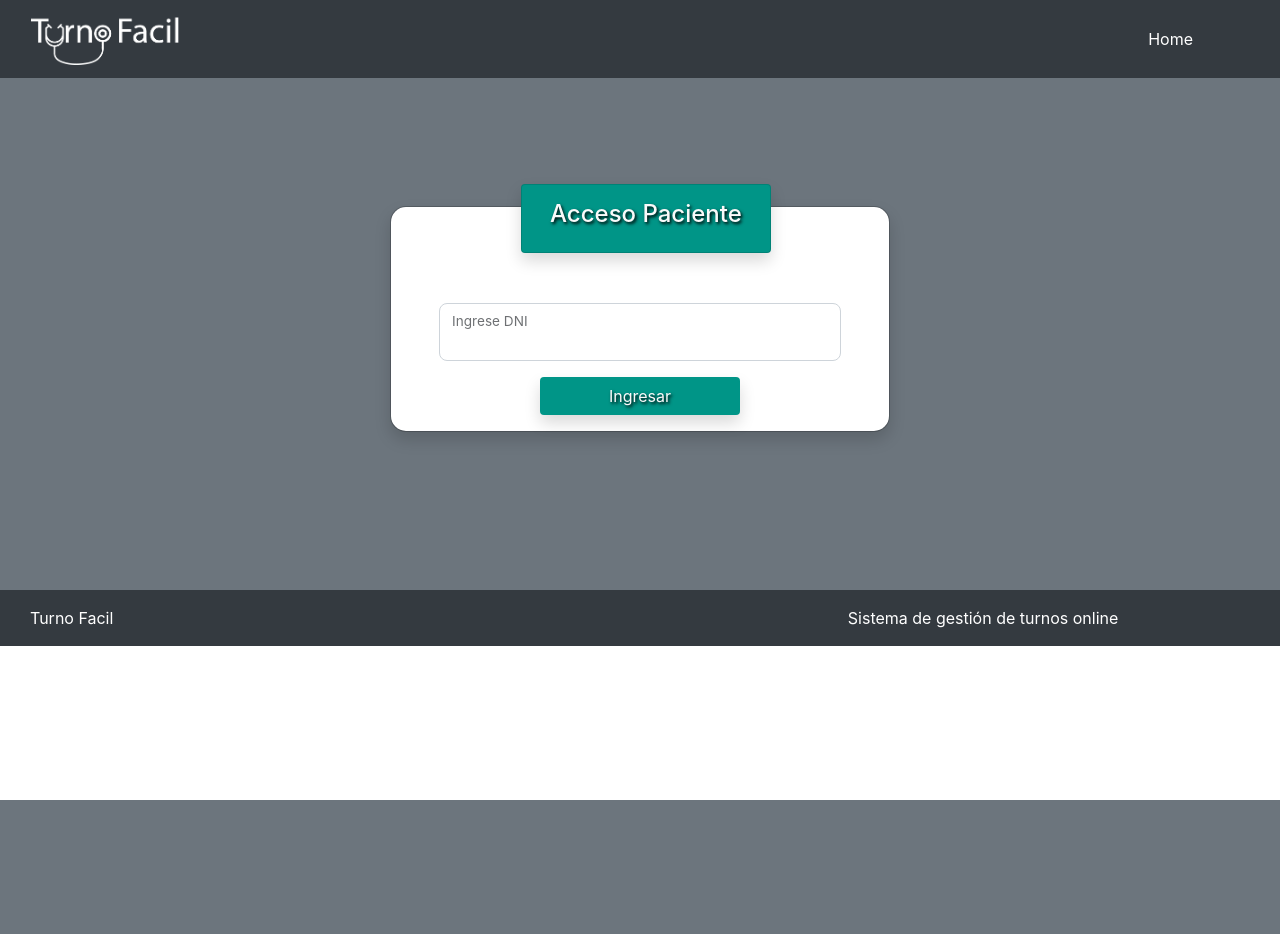
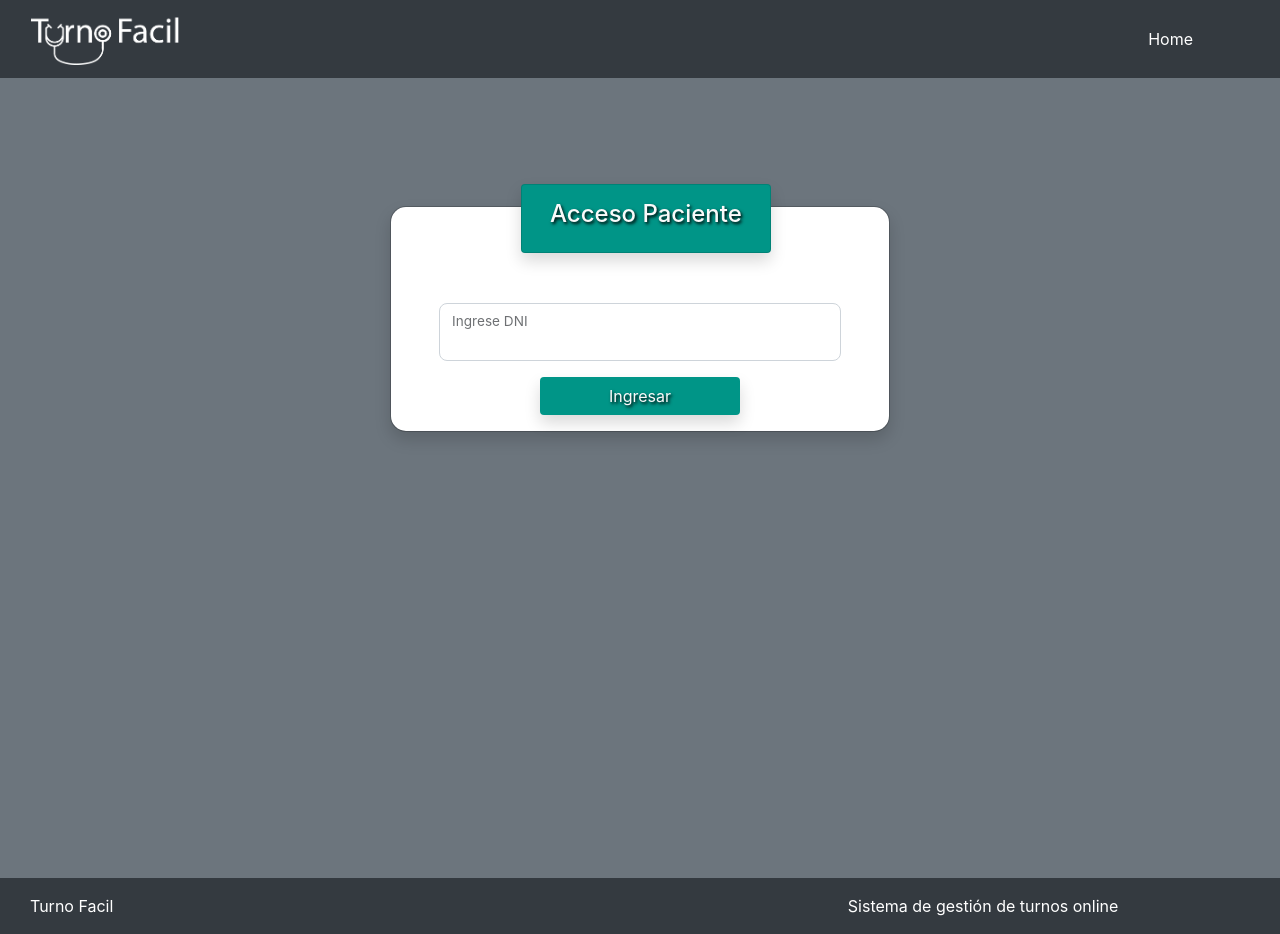
Before and after one commit to YamilaAbad/TurnoFacil, a PHP site: page /login in a window 1280 px wide. Before the commit the page ends 800 px from the top, so only its background shows below. Run offline with PHP 8.4, Linux system fonts and the light colour scheme; some libraries are stand-ins or nearby versions.

Commit message:
modficacion estilo login

```diff
--- a/css/estilo.css
+++ b/css/estilo.css
@@ -18,6 +18,10 @@
 
 .linea {
     border-bottom: 1px solid rgb(192, 192, 192);
+}
+
+body {
+    height: 100vh;
 }
 
 
--- a/templates/login.tpl
+++ b/templates/login.tpl
@@ -20,7 +20,7 @@
               <label for="floatingInput">Ingrese DNI</label>
             </div>
             <div class="d-flex justify-content-center">
-              <button type="button" class="btn bg-verde boton-login shadow">Ingresar</button>
+              <button type="submit" class="btn bg-verde boton-login shadow">Ingresar</button>
             </div>
           </form>
         </div>
```
